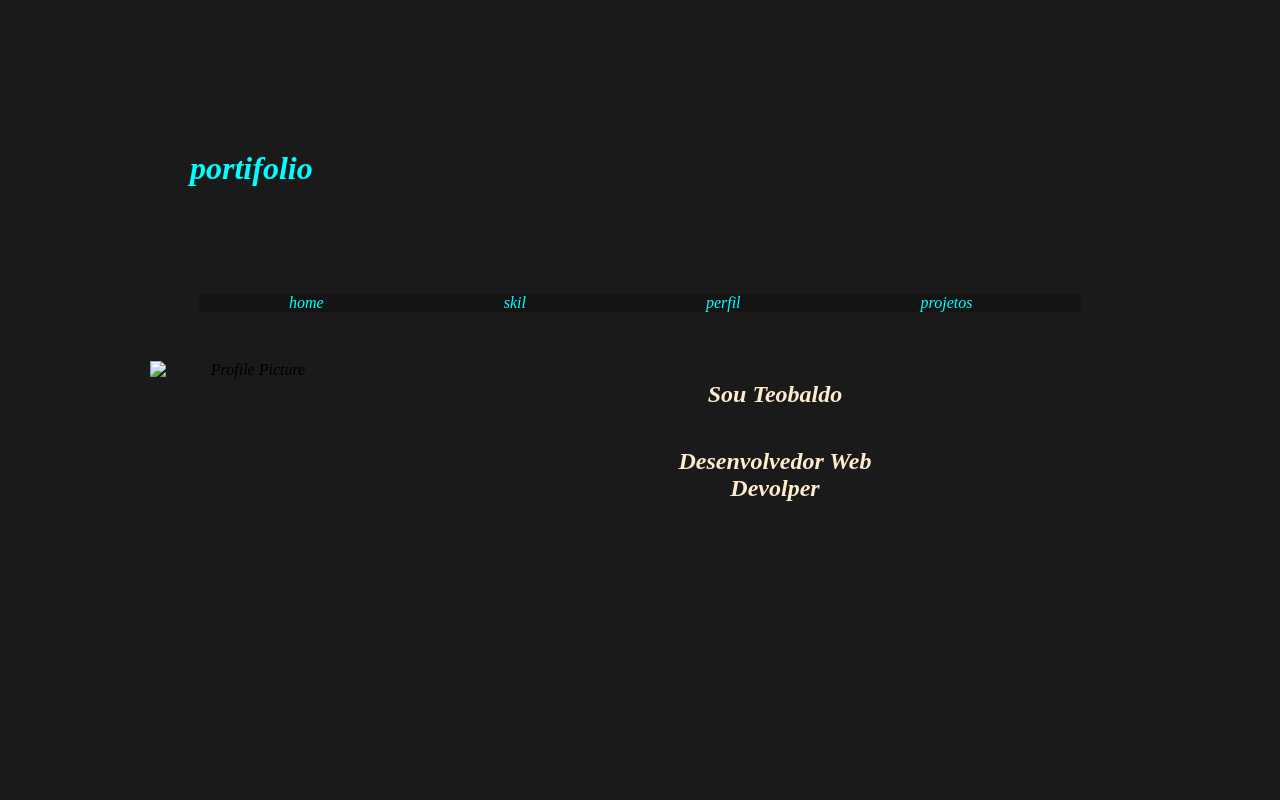
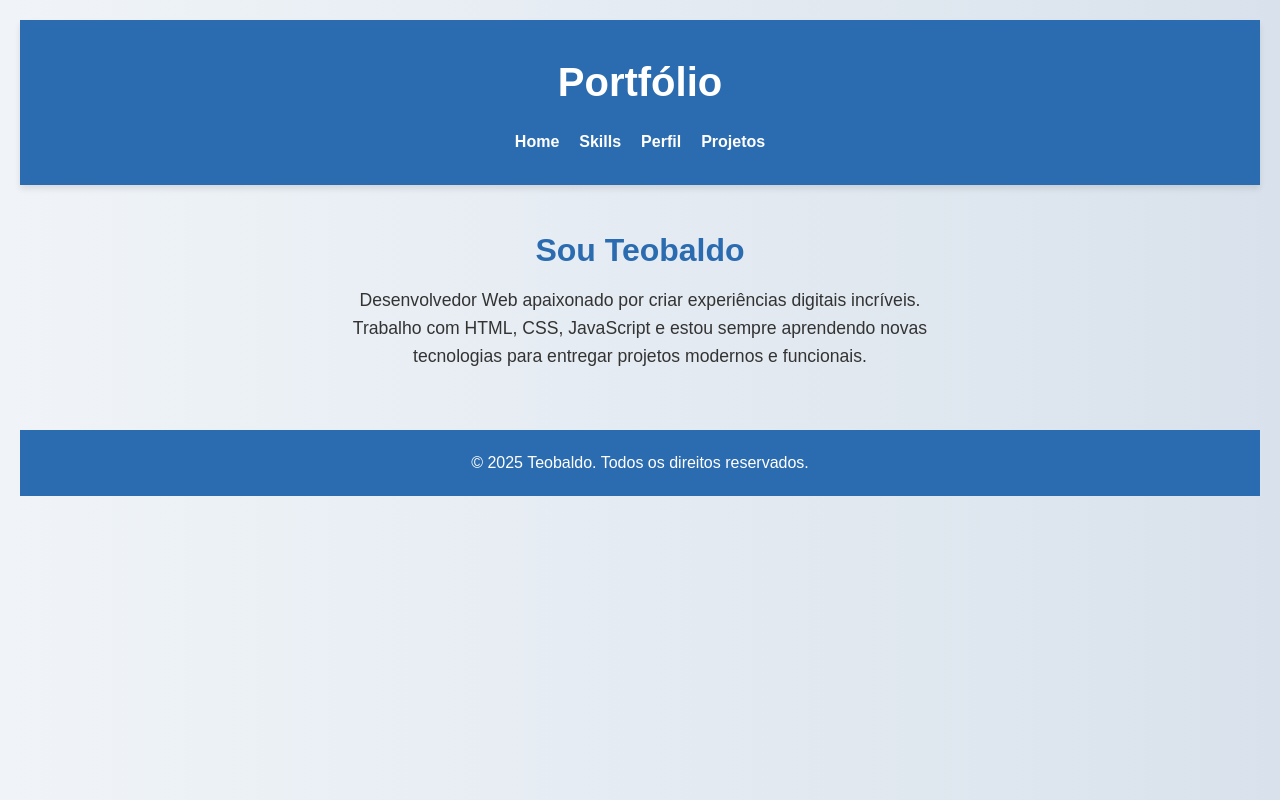
Before and after one commit to teobaldotech/portifolio, a plain HTML site: page index.html in a window 1280 px wide. Drawn offline with Linux system fonts and the light colour scheme.

Commit message:
Atualizar o index.html

```diff
--- a/index.html
+++ b/index.html
@@ -1,42 +1,120 @@
 <!DOCTYPE html>
-<html lang="en">
+<html lang="pt-br">
 <head>
-
   <meta charset="UTF-8">
   <meta name="viewport" content="width=device-width, initial-scale=1.0">
-    <title>Document</title>
-    <link rel="stylesheet" href="style.css">
-    <h1>portifolio</h1>
+  <title>Portfólio de Teobaldo</title>
+  <style>
+    * {
+      margin: 0;
+      padding: 0;
+      box-sizing: border-box;
+    }
+
+    body {
+      font-family: 'Poppins', sans-serif;
+      background: linear-gradient(to right, #f0f4f8, #d9e2ec);
+      color: #333;
+      line-height: 1.6;
+      padding: 20px;
+    }
+
+    header {
+      text-align: center;
+      padding: 30px 0;
+      background-color: #2b6cb0;
+      color: white;
+      box-shadow: 0 4px 6px rgba(0,0,0,0.1);
+    }
+
+    header h1 {
+      font-size: 2.5rem;
+      animation: fadeInDown 1s ease-out;
+    }
+
+    nav ul {
+      display: flex;
+      justify-content: center;
+      gap: 20px;
+      list-style: none;
+      margin-top: 15px;
+    }
+
+    nav a {
+      text-decoration: none;
+      color: white;
+      font-weight: bold;
+      transition: color 0.3s ease;
+    }
+
+    nav a:hover {
+      color: #90cdf4;
+    }
+
+    .perfil {
+      display: flex;
+      flex-direction: column;
+      align-items: center;
+      justify-content: center;
+      margin-top: 40px;
+      text-align: center;
+    }
+
+    .perfil h2 {
+      font-size: 2rem;
+      color: #2b6cb0;
+      margin-bottom: 10px;
+    }
+
+    .perfil p {
+      font-size: 1.1rem;
+      max-width: 600px;
+    }
+
+    footer {
+      text-align: center;
+      margin-top: 60px;
+      padding: 20px;
+      background-color: #2b6cb0;
+      color: white;
+    }
+
+    @keyframes fadeInDown {
+      from {
+        opacity: 0;
+        transform: translateY(-20px);
+      }
+      to {
+        opacity: 1;
+        transform: translateY(0);
+      }
+    }
+  </style>
 </head>
+<body>
 
-
+  <header>
+    <h1>Portfólio</h1>
     <nav>
-        <a href="index.html"></a> </a>
       <ul>
-
-            <li><a href="home.html">home</a></li>
-            <li><a href="skil.html">skil</a></li>
-            <li><a href="perfil.html">perfil</a></li>
-            <li><a href="projetos.html">projetos</a></li>
+        <li><a href="home.html">Home</a></li>
+        <li><a href="skills.html">Skills</a></li>
+        <li><a href="perfil.html">Perfil</a></li>
+        <li><a href="projetos.html">Projetos</a></li>
       </ul>
     </nav>
+  </header>
 
+  <main>
+    <section class="perfil">
+      <h2>Sou Teobaldo</h2>
+      <p>Desenvolvedor Web apaixonado por criar experiências digitais incríveis. Trabalho com HTML, CSS, JavaScript e estou sempre aprendendo novas tecnologias para entregar projetos modernos e funcionais.</p>
+    </section>
+  </main>
 
-
- <img src="portifolio.png" alt="Profile Picture" width="200" height="200">
-    <div>
-
-         <h2>Sou Teobaldo</h2>
-         <h2>Desenvolvedor Web Devolper</h2>
-
-
-    </div>
-
-
-</section>
-</body>
-<body>
+  <footer>
+    <p>&copy; 2025 Teobaldo. Todos os direitos reservados.</p>
+  </footer>
 
 </body>
-
 </html>
```
Lines whose indentation alone changed are shown as unchanged.
